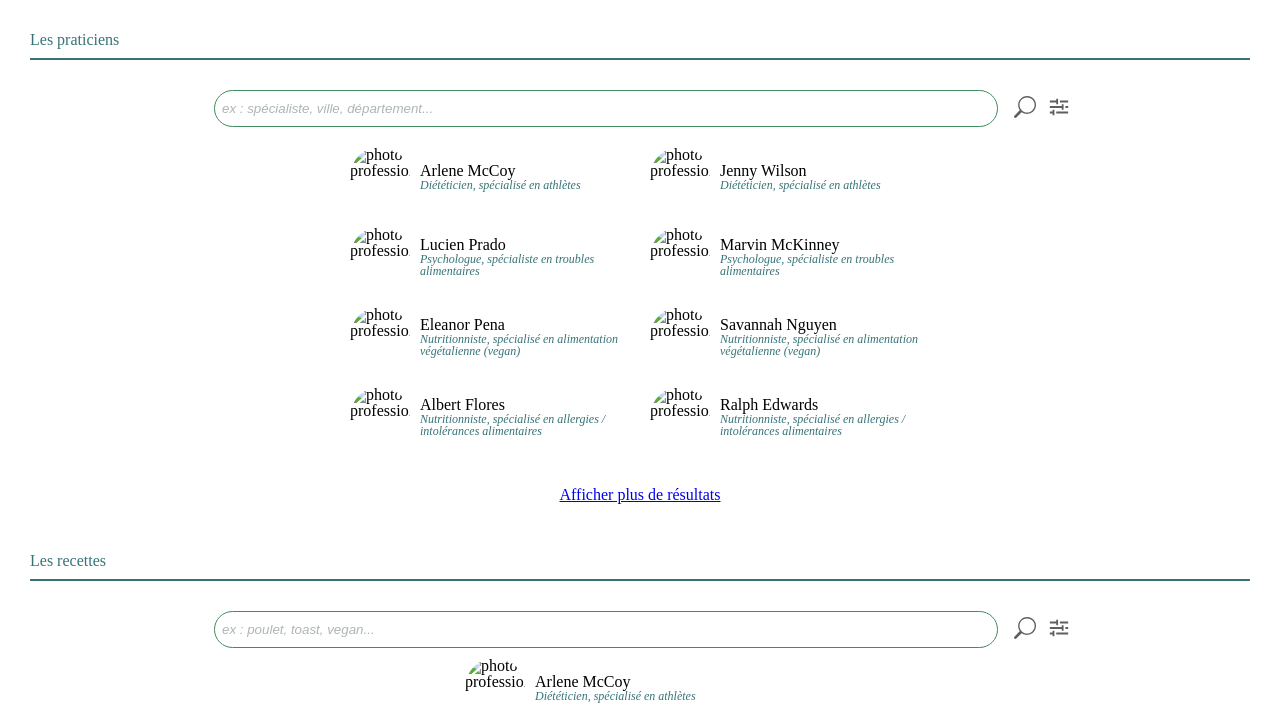
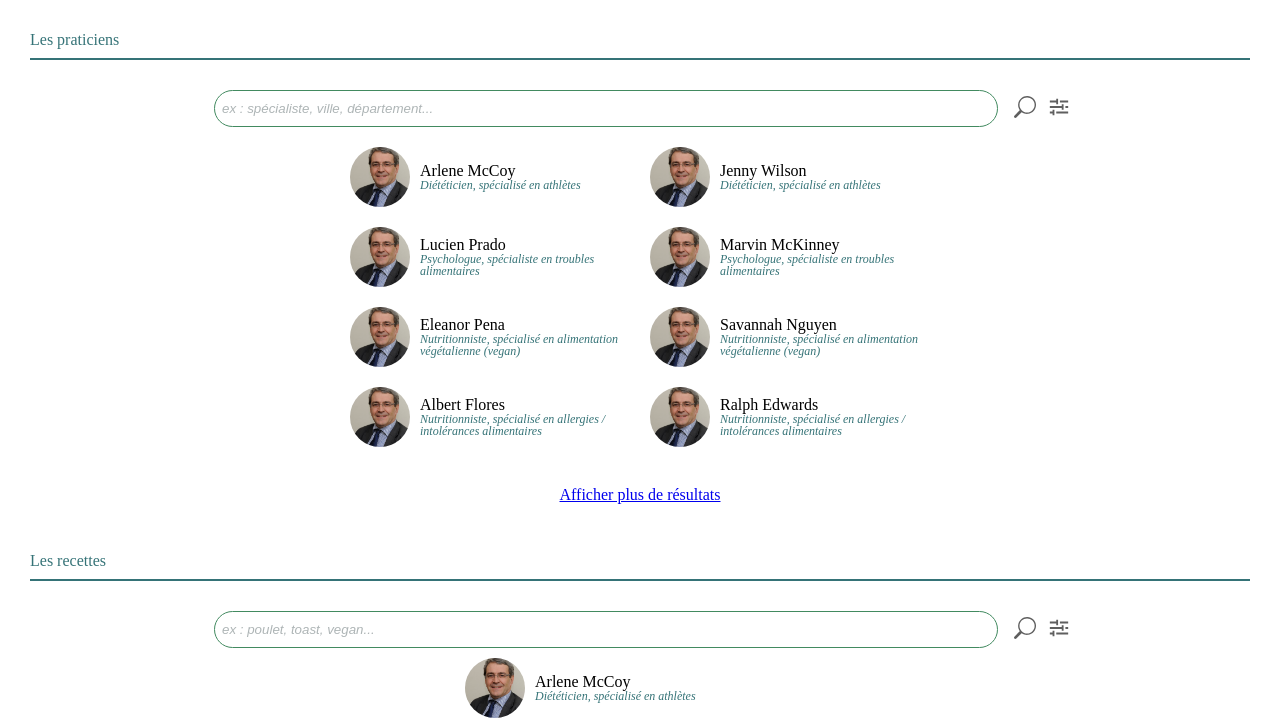
Before and after one commit to CamilleMrntz/Mealtips, a plain HTML site: page index.html in a window 1280 px wide. Shown: the part 68-789 px from the top of the page. Drawn offline with Linux system fonts and the light colour scheme; a web font is replaced by a local one.

Commit message:
again changes on images

```diff
--- a/index.html
+++ b/index.html
@@ -52,28 +52,28 @@
         <div class="onglet_conseil_allCards">
             <div class="cards_diet4">
                 <div class="card_diet">
-                    <img class="photo_diet" src="images/professionels/dieteticien1.jpeg" alt="photo professionnel" loading=”lazy”/>
+                    <img class="photo_diet" src="images/dieteticien1.jpeg" alt="photo professionnel" loading=”lazy”/>
                     <div class="card_diet_text">
                         <h3>Arlene McCoy</h3>
                         <p>Diététicien, spécialisé en athlètes</p>
                     </div>
                 </div>
                 <div class="card_diet">
-                    <img class="photo_diet" src="images/professionels/dieteticien1.jpeg" alt="photo professionnel" loading=”lazy”/>
+                    <img class="photo_diet" src="images/dieteticien1.jpeg" alt="photo professionnel" loading=”lazy”/>
                     <div class="card_diet_text">
                         <h3>Lucien Prado</h3>
                         <p>Psychologue, spécialiste en troubles alimentaires</p>
                     </div>
                 </div>
                 <div class="card_diet">
-                    <img class="photo_diet" src="images/professionels/dieteticien1.jpeg" alt="photo professionnel" loading=”lazy”/>
+                    <img class="photo_diet" src="images/dieteticien1.jpeg" alt="photo professionnel" loading=”lazy”/>
                     <div class="card_diet_text">
                         <h3>Eleanor Pena</h3>
                         <p>Nutritionniste, spécialisé en alimentation végétalienne (vegan)</p>
                     </div>
                 </div>
                 <div class="card_diet">
-                    <img class="photo_diet" src="images/professionels/dieteticien1.jpeg" alt="photo professionnel" loading=”lazy”/>
+                    <img class="photo_diet" src="images/dieteticien1.jpeg" alt="photo professionnel" loading=”lazy”/>
                     <div class="card_diet_text">
                         <h3>Albert Flores</h3>
                         <p>Nutritionniste, spécialisé en allergies / intolérances alimentaires</p>
@@ -82,28 +82,28 @@
             </div>
             <div class="cards_diet4">
                 <div class="card_diet">
-                    <img class="photo_diet" src="images/professionels/dieteticien1.jpeg" alt="photo professionnel" loading=”lazy”/>
+                    <img class="photo_diet" src="images/dieteticien1.jpeg" alt="photo professionnel" loading=”lazy”/>
                     <div class="card_diet_text">
                         <h3>Jenny Wilson</h3>
                         <p>Diététicien, spécialisé en athlètes</p>
                     </div>
                 </div>
                 <div class="card_diet">
-                    <img class="photo_diet" src="images/professionels/dieteticien1.jpeg" alt="photo professionnel" loading=”lazy”/>
+                    <img class="photo_diet" src="images/dieteticien1.jpeg" alt="photo professionnel" loading=”lazy”/>
                     <div class="card_diet_text">
                         <h3>Marvin McKinney</h3>
                         <p>Psychologue, spécialiste en troubles alimentaires</p>
                     </div>
                 </div>
                 <div class="card_diet">
-                    <img class="photo_diet" src="images/professionels/dieteticien1.jpeg" alt="photo professionnel" loading=”lazy”/>
+                    <img class="photo_diet" src="images/dieteticien1.jpeg" alt="photo professionnel" loading=”lazy”/>
                     <div class="card_diet_text">
                         <h3>Savannah Nguyen</h3>
                         <p>Nutritionniste, spécialisé en alimentation végétalienne (vegan)</p>
                     </div>
                 </div>
                 <div class="card_diet">
-                    <img class="photo_diet" src="images/professionels/dieteticien1.jpeg" alt="photo professionnel" loading=”lazy”/>
+                    <img class="photo_diet" src="images/dieteticien1.jpeg" alt="photo professionnel" loading=”lazy”/>
                     <div class="card_diet_text">
                         <h3>Ralph Edwards</h3>
                         <p>Nutritionniste, spécialisé en allergies / intolérances alimentaires</p>
@@ -126,7 +126,7 @@
     <section class="onglet_content onglet_inspiration">
         <article>
             <div class="card_diet">
-                <img class="photo_diet" src="images/professionels/dieteticien1.jpeg" alt="photo professionnel" loading=”lazy”>
+                <img class="photo_diet" src="images/dieteticien1.jpeg" alt="photo professionnel" loading=”lazy”>
                 <div class="card_diet_text">
                     <h4>Arlene McCoy</h4>
                     <p>Diététicien, spécialisé en athlètes</p>
@@ -147,7 +147,7 @@
         </article>
         <article>
             <div class="card_diet">
-                <img class="photo_diet" src="images/professionels/dieteticien1.jpeg" alt="photo professionnel" loading=”lazy”>
+                <img class="photo_diet" src="images/dieteticien1.jpeg" alt="photo professionnel" loading=”lazy”>
                 <div class="card_diet_text">
                     <h4>Marvin McKinney</h4>
                     <p>Diététicien, spécialisé en athlètes</p>
```
